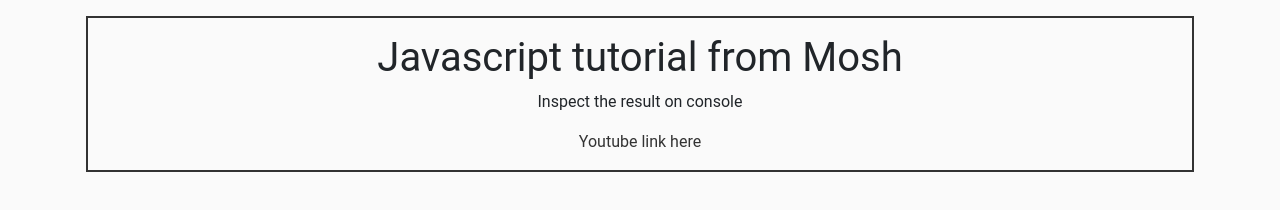
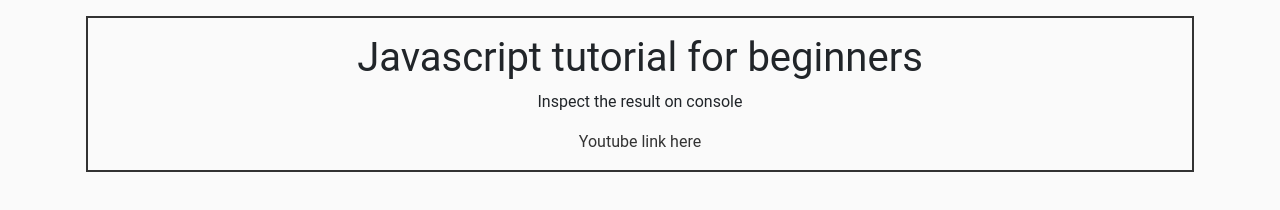
Before and after one commit to cc1683/js-sandbox, a plain HTML site: page javascript-tutorial-for-beginners/index.html in a window 1280 px wide. Drawn offline with Linux system fonts and the light colour scheme.

Commit message:
rename folder of Mosh tutorial, add README, code cleanup

```diff
--- a/javascriptMosh/index.html
+++ b/javascript-tutorial-for-beginners/index.html
@@ -5,13 +5,13 @@
     <meta name="viewport" content="width=device-width, initial-scale=1.0">
     <meta http-equiv="X-UA-Compatible" content="ie=edge">
     <link rel="stylesheet" href="../css/bootstrap-material-design.min.css">
-    <title>Javascript Tutorial From Mosh</title>
+    <title>Javascript Tutorial For Beginners</title>
 </head>
 <body>
     <div class="container">
         <div class="row">
-            <div class="top-header col text-center justify-content-center m-3">
-                <h1>Javascript tutorial from Mosh</h1>
+            <div class="top-header col text-center m-3 p-3">
+                <h1>Javascript tutorial for beginners</h1>
                 <p>Inspect the result on console</p>
                 <a href="https://www.youtube.com/watch?v=W6NZfCO5SIk" target="_blank">Youtube link here</a>
             </div>
```
Also changed, not shown: javascript-tutorial-for-beginners/app.js (renamed from javascriptMosh/app.js, +13 -14 lines), 1 other file.
